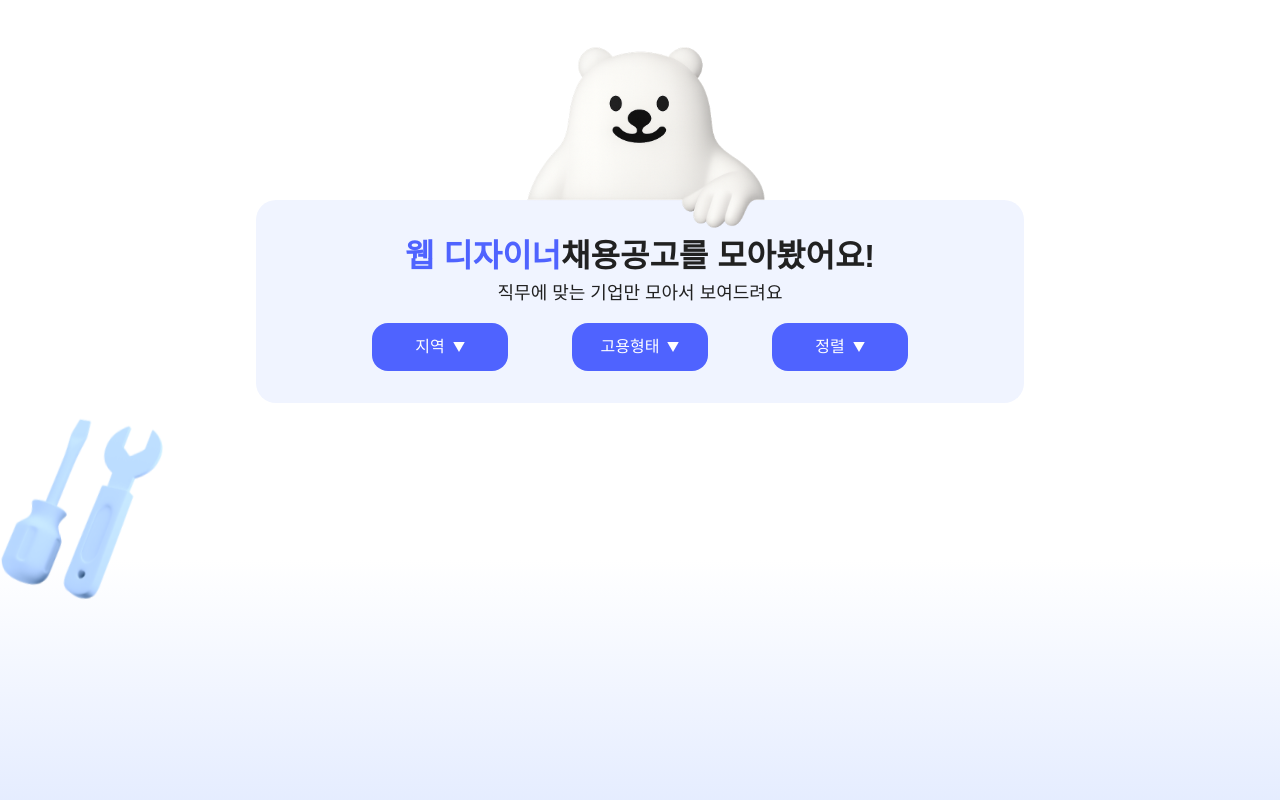
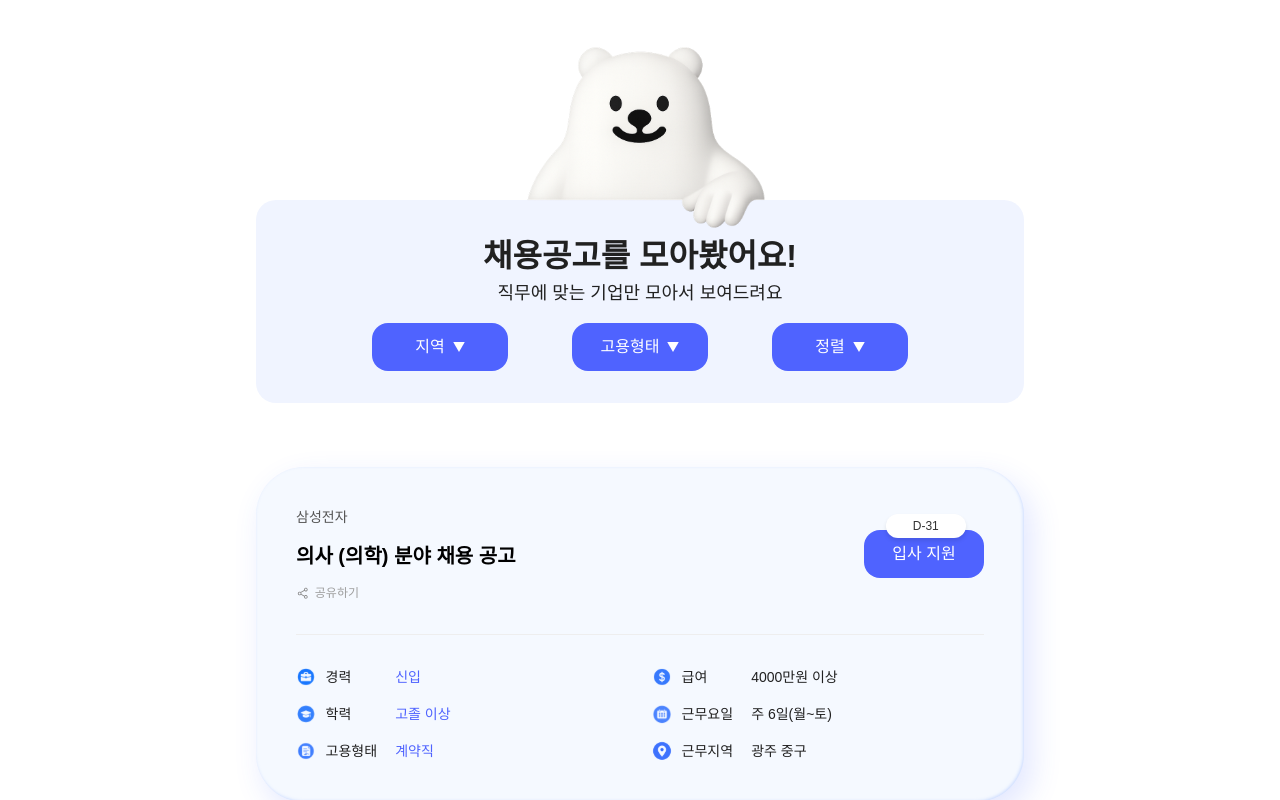
Before and after one commit to hyonun321/JobThoughts, a React (Vite) app in the folder client/: page /jobs in a window 1280 px wide. Shown: the top 800 px of the page. Built offline with nearby package versions, Linux system fonts and the light colour scheme; a web font is replaced by a local one.

Commit message:
Feat: JobListPage에서 상태 관리하며 필터 및 해당 공고 없을 경우 보이는 메세지 다르게 분기 처리
- 필터 처리 없을때
- 직무 공고가 없을때
- 상기 두 건 별로 보이는 메세지 분기처리

```diff
--- a/client/src/features/jobs/JobCardList.tsx
+++ b/client/src/features/jobs/JobCardList.tsx
@@ -1,7 +1,6 @@
 import styled from 'styled-components';
 import JobCard from './JobCard';
-import jobs from '../../data/mockJobData';
-
+import type { Job } from '../../types';
 const ListWrapper = styled.div`
   display: flex;
   flex-direction: column;
@@ -16,41 +15,12 @@ function getDday(postedAt: string): string {
   const due = 30 - diff;
   return due > 0 ? `D-${due}` : '마감';
 }
-export default function JobCardList({
-  selectedJob,
-  locationFilter,
-  typeFilter,
-  sortFilter,
-}: {
-  selectedJob: string;
-  locationFilter: string;
-  typeFilter: string;
-  sortFilter: string;
-}) {
-  let filteredJobs = jobs.filter((job) => job.job.includes(selectedJob));
-
-  if (locationFilter) {
-    filteredJobs = filteredJobs.filter((job) => job.location.includes(locationFilter));
-  }
-
-  if (typeFilter) {
-    filteredJobs = filteredJobs.filter((job) => job.type === typeFilter);
-  }
-
-  if (sortFilter === '등록오름차순') {
-    filteredJobs.sort((a, b) => new Date(a.postedAt).getTime() - new Date(b.postedAt).getTime());
-  } else if (sortFilter === '등록내림차순') {
-    filteredJobs.sort((a, b) => new Date(b.postedAt).getTime() - new Date(a.postedAt).getTime());
-  } else {
-    // 기본정렬상태
-    filteredJobs.sort((a, b) => new Date(a.postedAt).getTime() - new Date(b.postedAt).getTime());
-  }
-
+export default function JobCardList({ jobs }: { jobs: Job[] }) {
   return (
     <ListWrapper>
-      {filteredJobs.map((job) => (
-        <JobCard key={job.id} job={job} dDay={getDday(job.postedAt)} />
-      ))}
+      {jobs.length > 0
+        ? jobs.map((job) => <JobCard key={job.id} job={job} dDay={getDday(job.postedAt)} />)
+        : ''}
     </ListWrapper>
   );
 }
--- a/client/src/features/jobs/JobListHeader.tsx
+++ b/client/src/features/jobs/JobListHeader.tsx
@@ -12,36 +12,44 @@ const HeaderWrapper = styled.div`
   max-width: 1000px;
   width: 60vw;
 `;
-
 type Props = {
   selectedJob: string;
+  jobCount: number;
   locationFilter: string;
   setLocationFilter: (value: string) => void;
   typeFilter: string;
   setTypeFilter: (value: string) => void;
   sortFilter: string;
   setSortFilter: (value: string) => void;
+  totalCount: number;
 };
 
 export default function JobListHeader({
   selectedJob,
+  jobCount,
   locationFilter,
   setLocationFilter,
   typeFilter,
   setTypeFilter,
   sortFilter,
   setSortFilter,
+  totalCount,
 }: Props) {
   return (
     <HeaderWrapper>
       <Text as="span" size="xl" weight="bold">
         <span style={{ color: `${theme.colors.primary}`, fontWeight: 'bold' }}>{selectedJob}</span>
-        채용공고를 모아봤어요!
+        {jobCount > 0 ? ' 채용공고를 모아봤어요!' : ' 채용공고가 없어요'}
       </Text>
       <br />
       <Text as="span" size="ml" weight="medium">
-        직무에 맞는 기업만 모아서 보여드려요
+        {jobCount > 0
+          ? '  직무에 맞는 기업만 모아서 보여드려요'
+          : totalCount === 0
+            ? ' 다른 직무를 선택해보세요 '
+            : ' 다른 필터를 선택해보세요'}
       </Text>
+      {totalCount > 0 ? (
         <FilterBar
           locationFilter={locationFilter}
           setLocationFilter={setLocationFilter}
@@ -50,6 +58,9 @@ export default function JobListHeader({
           sortFilter={sortFilter}
           setSortFilter={setSortFilter}
         />
+      ) : (
+        ''
+      )}
     </HeaderWrapper>
   );
 }
--- a/client/src/pages/JobListPage.tsx
+++ b/client/src/pages/JobListPage.tsx
@@ -7,6 +7,7 @@ import styled from 'styled-components';
 import tool from '../assets/icons/icon-tool.svg';
 import megaphone from '../assets/icons/icon-megaphone.svg';
 import pin from '../assets/icons/icon-pin.svg';
+import jobs from '../data/mockJobData';
 import { useState } from 'react';
 
 const BackgroundWrapper = styled.div`
@@ -52,10 +53,27 @@ const SectionWrapper = styled.section`
 `;
 export default function JobListPage() {
   const location = useLocation();
-  const selectedJob = location.state?.selectedJob || '웹 디자이너';
+  const selectedJob = location.state?.selectedJob || '';
   const [locationFilter, setLocationFilter] = useState('');
   const [typeFilter, setTypeFilter] = useState('');
   const [sortFilter, setSortFilter] = useState('');
+
+  const jobsForSelectedJob = jobs.filter((job) => job.job.includes(selectedJob));
+
+  // 2단계: 필터 적용
+  let filteredJobs = jobsForSelectedJob;
+
+  if (locationFilter) {
+    filteredJobs = filteredJobs.filter((job) => job.location.includes(locationFilter));
+  }
+  if (typeFilter) {
+    filteredJobs = filteredJobs.filter((job) => job.type === typeFilter);
+  }
+  if (sortFilter === '등록오름차순') {
+    filteredJobs.sort((a, b) => new Date(a.postedAt).getTime() - new Date(b.postedAt).getTime());
+  } else {
+    filteredJobs.sort((a, b) => new Date(b.postedAt).getTime() - new Date(a.postedAt).getTime());
+  }
   return (
     <BackgroundWrapper>
       <SectionWrapper>
@@ -65,6 +83,8 @@ export default function JobListPage() {
           </BearImage>
           <JobListHeader
             selectedJob={selectedJob}
+            jobCount={filteredJobs.length}
+            totalCount={jobsForSelectedJob.length} // 👉 전체 중에서 필터 걸리기 전 개수
             locationFilter={locationFilter}
             setLocationFilter={setLocationFilter}
             typeFilter={typeFilter}
@@ -73,12 +93,7 @@ export default function JobListPage() {
             setSortFilter={setSortFilter}
           />
         </HeaderWithBear>
-        <JobCardList
-          selectedJob={selectedJob}
-          locationFilter={locationFilter}
-          typeFilter={typeFilter}
-          sortFilter={sortFilter}
-        />
+        <JobCardList jobs={filteredJobs} />
       </SectionWrapper>
       <Icon top="25%" left="0%">
         <Image src={tool} width="15vw" motion="float" />
```
Also changed, not shown: client/src/features/jobs/JobCard.tsx (+1 -15 lines). Lines whose indentation alone changed are shown as unchanged.
